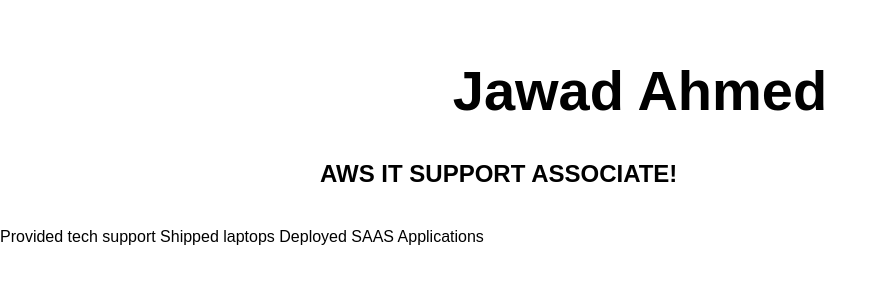
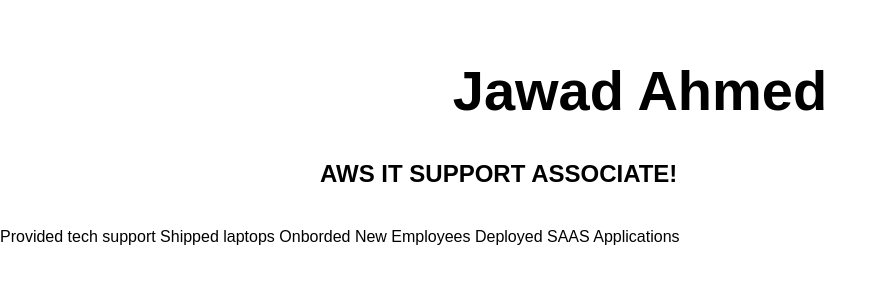
Before and after one commit to jahmed51/Static-Web, a website: page src/index.html in a window 1280 px wide. Shown: the whole page, without its empty margins (0-886 px from the left). Drawn offline with Linux system fonts and the light colour scheme.

Commit message:
Update index.html

```diff
--- a/src/index.html
+++ b/src/index.html
@@ -13,12 +13,13 @@
     <h1>Jawad Ahmed</h1>
 
 
-<h2>AWS IT SUPPORT ASSOCIATE!</h2>
+    <h2>AWS IT SUPPORT ASSOCIATE!</h2>
   </main>
-Provided tech support
-Shipped laptops
+      Provided tech support
+      Shipped laptops
+      Onborded New Employees
 
- Deployed SAAS Applications
+     Deployed SAAS Applications
 </body>
 
 </html>
```
